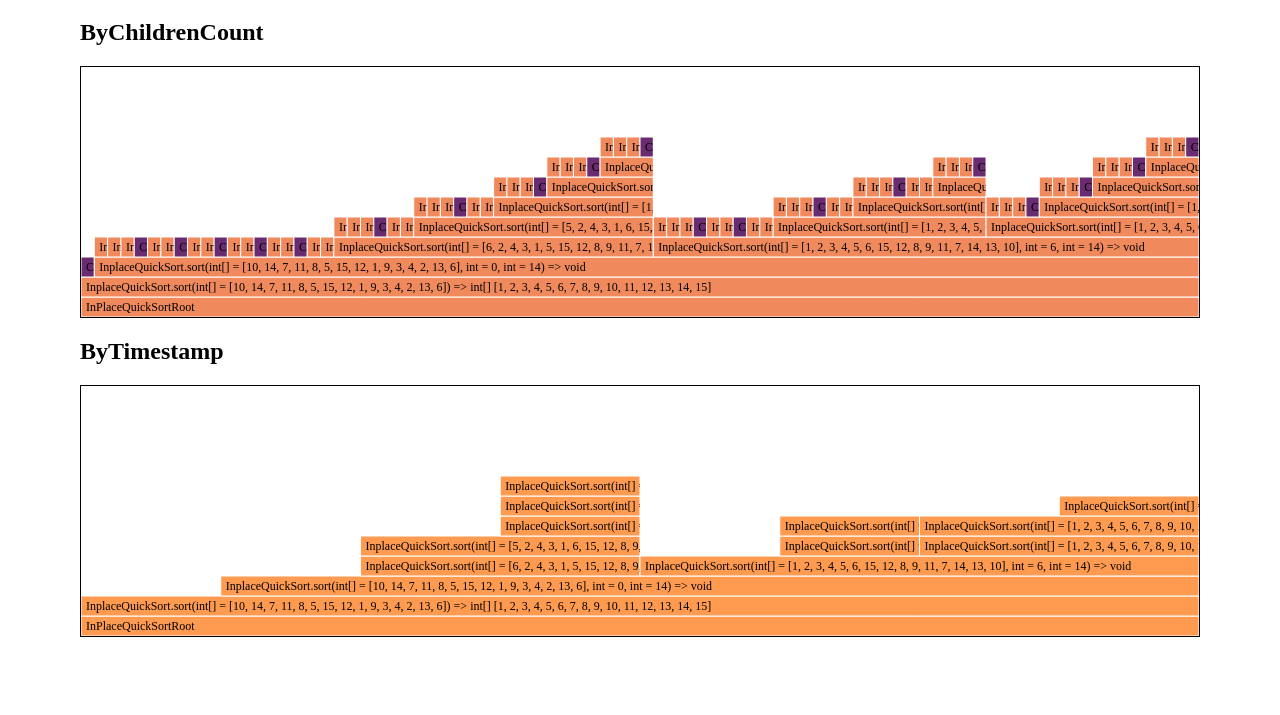
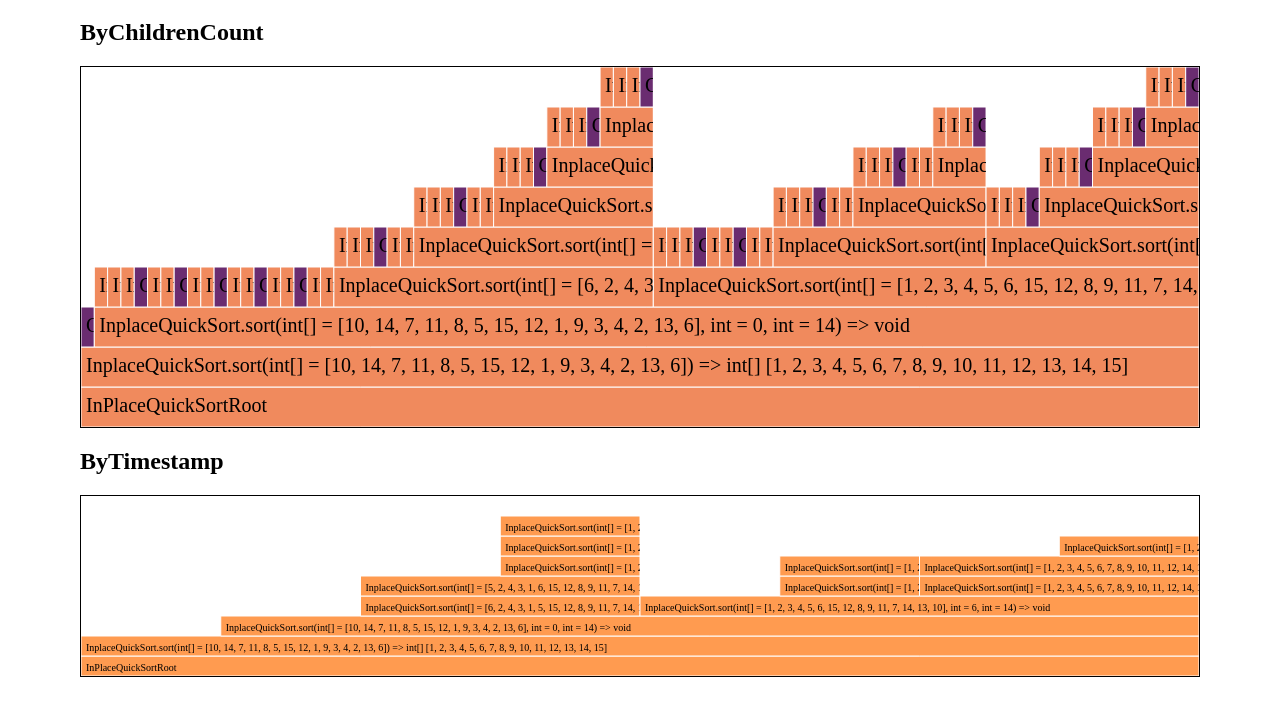
Before and after one commit to beothorn/stackignite, a plain HTML site: page index.html in a window 1280 px wide. Shown: the part 141-856 px from the top of the page. Drawn offline with Linux system fonts and the light colour scheme.

Commit message:
Resize height depending on line count

```diff
--- a/index.html
+++ b/index.html
@@ -19,9 +19,7 @@
         }
         #inPlaceQuickSortByChildrenCountTooltip{
             background: #596eff;
-            padding: 10px;
-            border: 1px solid black;
-            height: 250px;
+            border: 3px solid #000076;
         }
         .tooltip{
             background: #edff59;
@@ -74,7 +72,8 @@ loadData({
     graphType: "ChildrenCallCount",
     colorPalette: ["rgb(249, 237, 105)", "rgb(240, 138, 93)", "rgb(184, 59, 94)", "rgb(106, 44, 112)"],
     zoomOnClick: true,
-    tooltip: (n) => `${n.name}`
+    tooltip: (n) => `Blue tooltip: ${n.name}`,
+    lineHeight: 40
 });
 
 loadData({
--- a/stackignite.js
+++ b/stackignite.js
@@ -46,8 +46,9 @@ function drawBar(
     ctx.lineWidth = 1;
     ctx.stroke();
     ctx.fillStyle = "black";
-    ctx.font = "12px serif";
-    ctx.fillText(text, x + 5, y + 14);
+    const size = Math.floor( height / 2 ); // All values are experimental and will break on extreme values
+    ctx.font = size+"px serif";
+    ctx.fillText(text, x + 5, y + size + 5);
     ctx.clearRect(x + width, y, clearWidth - x, height);
 }
 
@@ -295,9 +296,10 @@ function loadData(config){
     canvas.width = parentDiv.clientWidth;
     canvas.height = parentDiv.clientHeight;
 
+
+
     // Append the canvas to the parent div
     parentDiv.appendChild(canvas);
-
     canvas.style.width='100%';
     canvas.style.height='100%';
     canvas.width  = canvas.offsetWidth;
@@ -305,7 +307,8 @@ function loadData(config){
     const canvasWidth = canvas.offsetWidth;
     const canvasHeight = canvas.offsetHeight;
 
-    const lineHeight = 20;
+
+    const lineHeight = config.lineHeight || 20;
     let lines = [];
 
     const ctx = canvas.getContext("2d");
@@ -327,21 +330,37 @@ function loadData(config){
         config.colorPalette
     )
 
+    const totalHeight = lines.length * lineHeight;
+    parentDiv.style.height = totalHeight + "px";
+
+    let previousCanvasWidth = canvasWidth;
+
+    canvas.width = parentDiv.clientWidth;
+    canvas.height = parentDiv.clientHeight;
+    resizeLines(
+        lines,
+        previousCanvasWidth,
+        canvas.width
+    );
     renderLines(
         ctx,
-        canvasWidth,
-        canvasHeight,
+        canvas.offsetWidth,
+        canvas.offsetHeight,
         lines,
         lineHeight
-    )
+    );
+    previousCanvasWidth = canvas.width;
 
-    let previousCanvasWidth = canvasWidth;
     window.addEventListener('resize', function() {
         // TODO: debouncer
         canvas.width = parentDiv.clientWidth;
         canvas.height = parentDiv.clientHeight;
         const newCtx = canvas.getContext("2d");
-        resizeLines(lines, previousCanvasWidth, canvas.width);
+        resizeLines(
+            lines,
+            previousCanvasWidth,
+            canvas.width
+        );
         renderLines(
             newCtx,
             canvas.offsetWidth,
```
